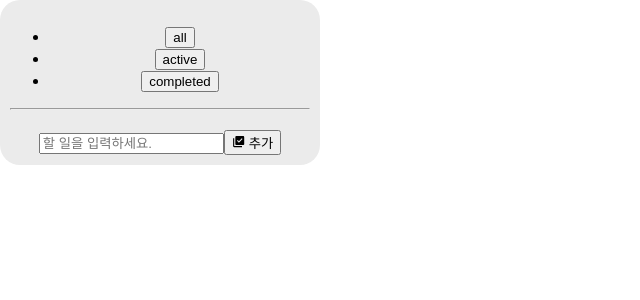
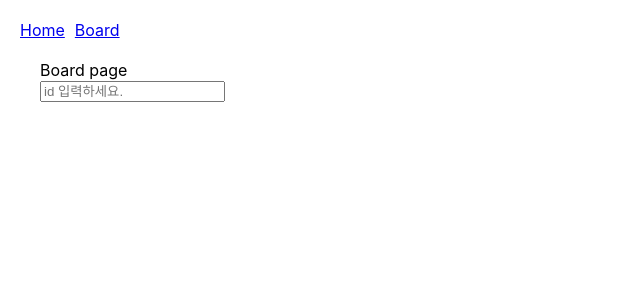
Before and after one commit to songhaetnim/React-basic-lectrue-2024-03, a React (Create React App) app: page /board in a window 1280 px wide. Shown: the top 300 px of the page, without its empty margins (0-640 px from the left). Built offline with nearby package versions, Linux system fonts and the light colour scheme.

Commit message:
React router

```diff
--- a/package.json
+++ b/package.json
@@ -11,6 +11,7 @@
     "react-bootstrap": "^2.10.2",
     "react-dom": "^18.2.0",
     "react-icons": "^5.0.1",
+    "react-router-dom": "^6.22.3",
     "react-scripts": "5.0.1",
     "web-vitals": "^2.1.4"
   },
--- /dev/null
+++ b/src/apps/App21_router.jsx
@@ -0,0 +1,27 @@
+import { RouterProvider, createBrowserRouter } from 'react-router-dom';
+import Root from '../pages/Root';
+import Home from '../pages/Home';
+import Board from '../pages/Board';
+import NotFound from '../pages/NotFound';
+import BoardDetail from '../pages/BoardDetail';
+
+const router = createBrowserRouter([
+  {
+    path: '/',
+    element: <Root />,
+    errorElement: <NotFound />,
+    children: [
+      {index: true, element: <Home />},
+      {path: '/board', element: <Board />},
+      {path: '/board/:bid', element: <BoardDetail />},
+    ]
+  }
+]);
+
+function App() {
+  return (
+    <RouterProvider router={router} />
+  );
+}
+
+export default App;
--- /dev/null
+++ b/src/components/Navbar.jsx
@@ -0,0 +1,11 @@
+import React from "react";
+import { Link } from "react-router-dom";
+
+export default function Navbar() {
+  return (
+    <nav>
+      <Link to='/' style={{marginRight: '10px'}}>Home</Link>
+      <Link to='/board'>Board</Link>
+    </nav>
+  );
+}
--- a/src/index.jsx
+++ b/src/index.jsx
@@ -1,7 +1,7 @@
 import React from 'react';
 import ReactDOM from 'react-dom/client';
 import './index.css';
-import App from './apps/App11_Todo';
+import App from './apps/App21_router';
 import reportWebVitals from './reportWebVitals';
 
 const root = ReactDOM.createRoot(document.getElementById('root'));
@@ -11,6 +11,7 @@ root.render(
   </React.StrictMode>
 );
 
+
 // If you want to start measuring performance in your app, pass a function
 // to log results (for example: reportWebVitals(console.log))
 // or send to an analytics endpoint. Learn more: https://bit.ly/CRA-vitals
--- /dev/null
+++ b/src/pages/Board.jsx
@@ -0,0 +1,22 @@
+import React, { useState } from "react";
+import { useNavigate } from "react-router-dom";
+
+export default function Board() {
+  const [text, setText] = useState('');
+  const navigate = useNavigate();
+  const handleSubmit = e => {
+    e.preventDefault();
+    navigate(`/board/${text}`);
+    setText('');
+  }
+  return (
+    <div style={{margin: '20px'}}>
+      Board page
+      <form onSubmit={handleSubmit}>
+        <input type="text" name="bid" value={text} placeholder="id 입력하세요."
+          onChange={e => {setText(e.target.value)}} />   {/* text값이 벨루값으로 나오고 작성한값은 다시 setText로 가서 무한루프 */}
+
+      </form>
+    </div>
+  )
+}
--- /dev/null
+++ b/src/pages/BoardDetail.jsx
@@ -0,0 +1,11 @@
+import React from "react";
+import { useParams } from "react-router-dom";
+
+export default function BoardDetail() {
+  const { bid } = useParams();
+  return (
+    <div style={{margin: '20px'}}>
+      Board Detail Page, bid={bid}
+    </div>
+  )
+}
--- /dev/null
+++ b/src/pages/Home.jsx
@@ -0,0 +1,9 @@
+import React from "react";
+
+export default function Home() {
+  return (
+    <div style={{margin: '20px'}}>
+      Home page
+    </div>
+  )
+}
--- /dev/null
+++ b/src/pages/NotFound.jsx
@@ -0,0 +1,9 @@
+import React from "react";
+
+export default function NotFound() {
+  return (
+    <div style={{margin: '20px'}}>
+      Page Not Found Error
+    </div>
+  )
+}
--- /dev/null
+++ b/src/pages/Root.jsx
@@ -0,0 +1,12 @@
+import React from "react";
+import { Outlet } from "react-router-dom";
+import Navbar from "../components/Navbar";
+
+export default function Root() {
+  return (
+    <div style={{margin: '20px'}}>
+      <Navbar />
+      <Outlet />
+    </div>
+  )
+}
```
Also changed, not shown: 1 other file (tests, documents, lock files or other folders).
